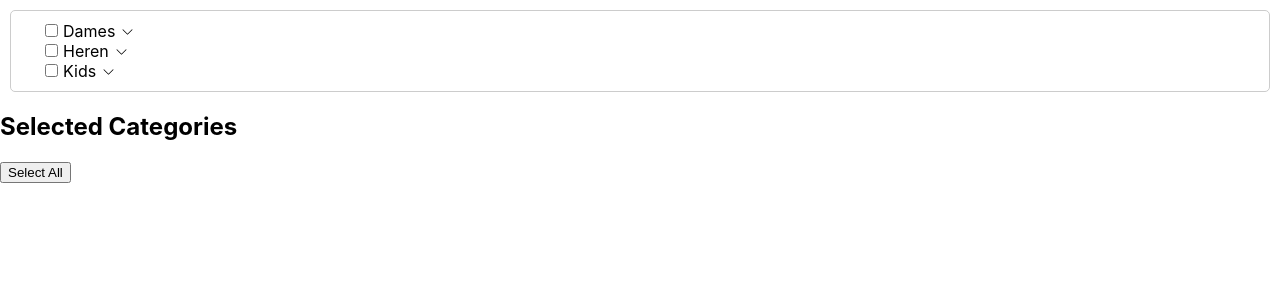
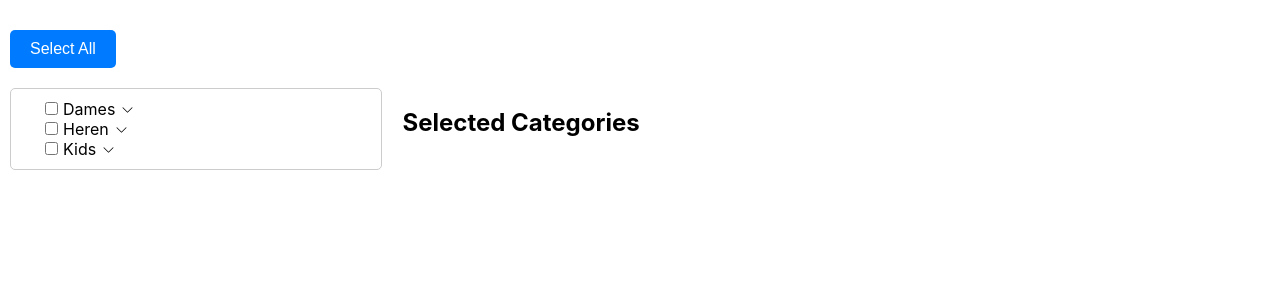
Before and after one commit to stolbikova/facets, a Next.js app: page / in a window 1280 px wide. Shown: the top 300 px of the page. Built offline with nearby package versions, Linux system fonts and the light colour scheme.

Commit message:
fixed select all button.

```diff
--- a/app/components/CheckboxTree.module.css
+++ b/app/components/CheckboxTree.module.css
@@ -3,6 +3,7 @@
     padding: 10px;
     border: 1px solid #ccc;
     border-radius: 5px;
+    flex-basis: 30%;
   }
 
   .categoryItem {
--- /dev/null
+++ b/app/components/Selected.module.css
@@ -0,0 +1,4 @@
+.selectedContainer {
+    margin: 10px;
+    flex-basis: 70%;
+}
--- a/app/components/Selected.tsx
+++ b/app/components/Selected.tsx
@@ -1,40 +1,45 @@
-import { useState } from "react";
-
+import React from "react";
 import { findCategoryById } from "app/utils/findCategoryById";
 import { Category } from "app/types";
 
+import styles from "./Selected.module.css";
+
 function Selected({
   categories,
-  onSelect,
+  selectedCategoryIds,
 }: {
   categories: Category[];
-  onSelect: () => void;
+  selectedCategoryIds: string[];
 }) {
-  const [selectedCategories, setSelectedCategories] = useState<string[]>([]);
-
-  const getAllChildIds = (category: Category, ids: string[] = []) => {
-    ids.push(category.id);
-    category.children?.forEach((child) => getAllChildIds(child, ids));
-    return ids;
-  };
-
-  const selectAllCategories = () => {
-    const allCategoryIds = categories.map((category) => category.id);
-    setSelectedCategories(allCategoryIds);
-    onSelect();
+  // Recursive function to fetch all parent names up to the root
+  const getParentChain = (categoryId: string, chain: string[] = []): string => {
+    const category = findCategoryById(categories, categoryId);
+    if (category && category.parent !== "0") {
+      const parent = findCategoryById(categories, category.parent);
+      if (parent) {
+        chain.unshift(parent.name); // Prepend parent name to the chain
+        return getParentChain(parent.id, chain); // Recurse up the tree
+      }
+    }
+    return chain.join(" > "); // Return the joined chain
   };
 
   return (
-    <div>
+    <div className={styles.selectedContainer}>
       <h2>Selected Categories</h2>
       <ul>
-        {selectedCategories.map((categoryId) => (
-          <li key={categoryId}>
-            {findCategoryById(categories, String(categoryId))?.name}
-          </li>
-        ))}
+        {selectedCategoryIds.map((categoryId) => {
+          const category = findCategoryById(categories, categoryId);
+          return category ? (
+            <li key={category.id}>
+              {getParentChain(category.id)}
+              {category.name
+                ? `${getParentChain(category.id) ? " > " : ""}${category.name}`
+                : ""}
+            </li>
+          ) : null;
+        })}
       </ul>
-      <button onClick={selectAllCategories}>Select All</button>
     </div>
   );
 }
--- a/app/types.ts
+++ b/app/types.ts
@@ -2,4 +2,5 @@ export interface Category {
   id: string;
   name: string;
   children?: Category[];
+  parent?: string;
 }
--- a/pages/index.module.css
+++ b/pages/index.module.css
@@ -0,0 +1,24 @@
+.appContainer {
+    margin: 20px 0;
+}
+
+.selectAllButton {
+    margin: 10px;
+    background-color: #007BFF;
+    color: white;
+    font-size: 16px;
+    padding: 10px 20px;
+    border: none;
+    border-radius: 5px;
+    cursor: pointer;
+    outline: none;
+}
+
+.wrapContainer {
+    display: flex;
+}
+@media only screen and (max-width: 600px) {
+    .wrapContainer {
+        flex-direction: column;
+    }
+}
--- a/pages/index.tsx
+++ b/pages/index.tsx
@@ -5,17 +5,39 @@ import { buildCategoryTree } from "app/utils/buildCategoryTree";
 import { findCategoryById } from "app/utils/findCategoryById";
 import { Category } from "app/types";
 import response from "app/mocks/response";
+import Selected from "app/components/Selected";
 
-import Selected from "app/components/Selected";
+import styles from "./index.module.css";
+
+// Get all IDs from the entire category tree
+const getAllCategoryIds = (categories: Category[]) => {
+  let ids: string[] = [];
+  categories.forEach((category) => {
+    ids.push(category.id);
+    if (category.children) {
+      ids = ids.concat(getAllCategoryIds(category.children));
+    }
+  });
+  return ids;
+};
 
 function App() {
   const [selectedCategories, setSelectedCategories] = useState<string[]>([]);
+  const categories = buildCategoryTree(response.data.categories);
 
-  const categories = buildCategoryTree(response.data.categories);
-  const getAllChildIds = (category: Category, ids: string[] = []) => {
-    ids.push(category.id);
-    category.children?.forEach((child) => getAllChildIds(child, ids));
-    return ids;
+  // Determine if all categories are selected
+  const areAllSelected = () => {
+    const allIds = getAllCategoryIds(categories);
+    return allIds.every((id) => selectedCategories.includes(id));
+  };
+
+  // Handle clicking the "Select All" or "Deselect All" button
+  const handleSelectAllToggle = () => {
+    if (areAllSelected()) {
+      setSelectedCategories([]); // Deselect all
+    } else {
+      setSelectedCategories(getAllCategoryIds(categories)); // Select all
+    }
   };
 
   const handleCategorySelect = (categoryId: string) => {
@@ -25,12 +47,11 @@ function App() {
     setSelectedCategories((prevSelected) => {
       const selectedSet = new Set(prevSelected);
 
-      // Handling for parent categories
-      if (category.children) {
-        let allChildIds = getAllChildIds(category);
+      let allChildIds = category.children
+        ? getAllCategoryIds([category])
+        : [categoryId];
       const allSelected = allChildIds.every((id) => selectedSet.has(id));
 
-        // If any child is not selected, select them all. If all are selected, deselect them.
       allChildIds.forEach((id) => {
         if (allSelected) {
           selectedSet.delete(id);
@@ -38,27 +59,32 @@ function App() {
           selectedSet.add(id);
         }
       });
-      } else {
-        // Handling for child categories
-        if (selectedSet.has(categoryId)) {
-          selectedSet.delete(categoryId);
-        } else {
-          selectedSet.add(categoryId);
-        }
-      }
 
       return Array.from(selectedSet);
     });
   };
 
   return (
-    <div>
+    <div className={styles.appContainer}>
+      <button
+        className={styles.selectAllButton}
+        onClick={handleSelectAllToggle}
+      >
+        {areAllSelected() ? "Deselect All" : "Select All"}
+      </button>
+      <div className={styles.wrapContainer}>
         <CheckboxTree
           categories={categories}
           onSelect={handleCategorySelect}
           selectedCategories={selectedCategories}
         />
-      <Selected categories={categories} onSelect={() => {}} />
+        <Selected
+          categories={categories.filter((cat) =>
+            selectedCategories.includes(cat.id)
+          )}
+          selectedCategoryIds={selectedCategories}
+        />
+      </div>
     </div>
   );
 }
```
Also changed, not shown: 1 other file (tests, documents, lock files or other folders). Lines whose indentation alone changed are shown as unchanged.
